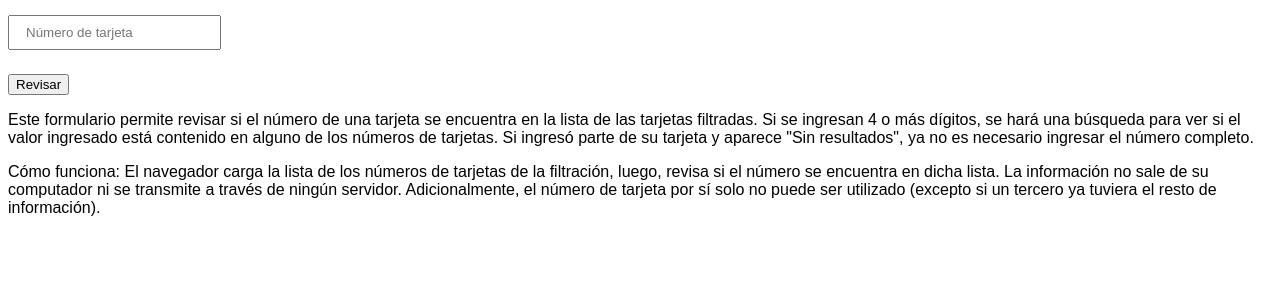
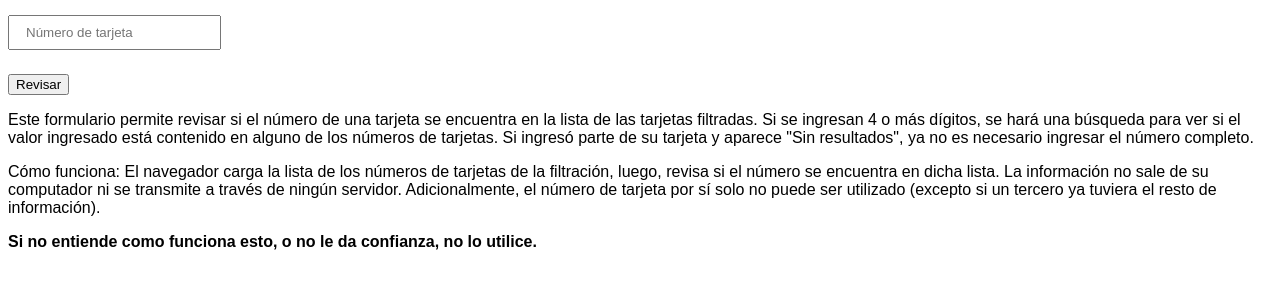
Before and after one commit to jkcgs/jkcgs.github.io, a plain HTML site: page tarjetas/index.html in a window 1280 px wide. Shown: the part 44-332 px from the top of the page. Drawn offline with Linux system fonts and the light colour scheme.

Commit message:
mensaje en tarjeta

```diff
--- a/tarjetas/index.html
+++ b/tarjetas/index.html
@@ -29,6 +29,7 @@
         lista. La información no sale de su computador ni se transmite a través de ningún servidor. Adicionalmente, el número de tarjeta por sí
         solo no puede ser utilizado (excepto si un tercero ya tuviera el resto de información).
     </p>
+    <p><strong>Si no entiende como funciona esto, o no le da confianza, no lo utilice.</strong></p>
 
     <script>
         var cards = [];
```
